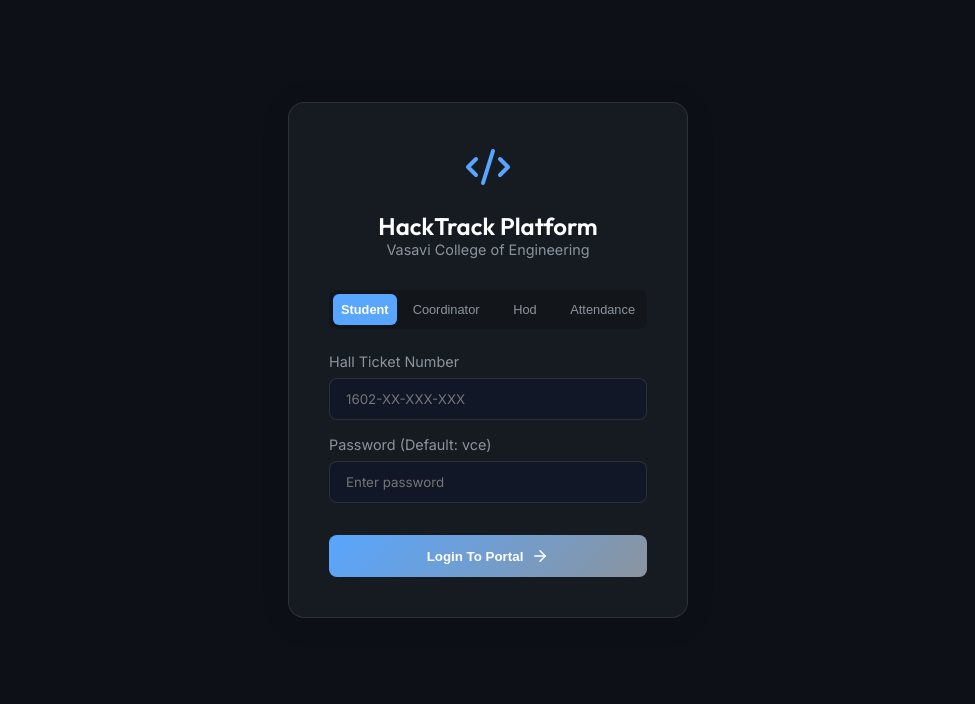
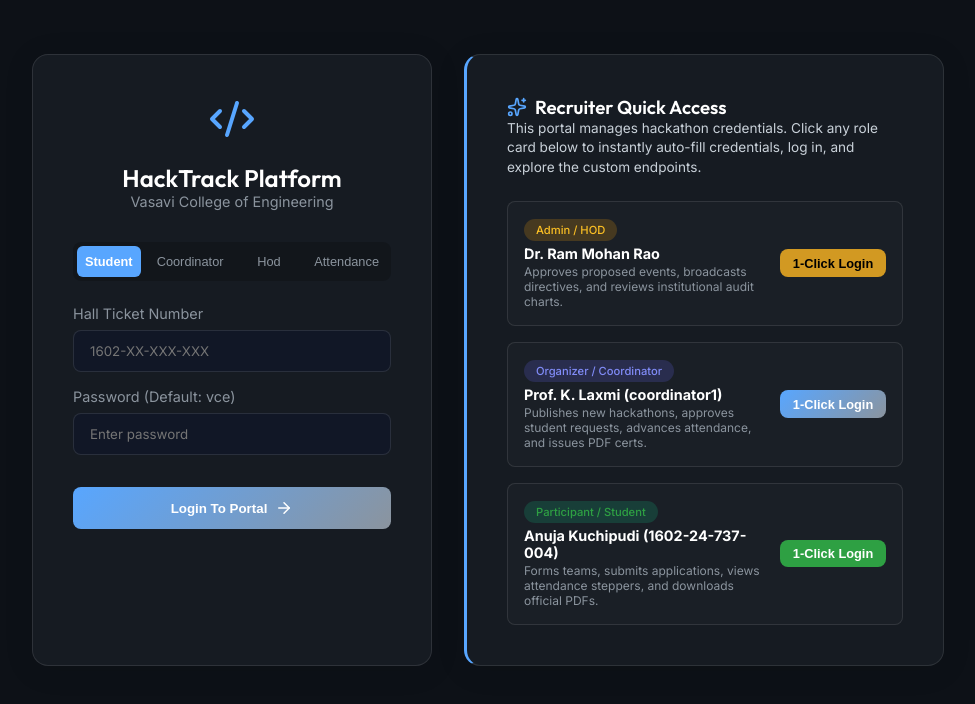
Before and after one commit to Anuja888/Hack_Track, a React app in the folder frontend/: page /login in a window 1280 px wide. Shown: the top 704 px of the page, without its empty margins (152-1127 px from the left). Built offline with nearby package versions, Linux system fonts and the light colour scheme; the HTML template or start-up script is replaced by a standard one.

Commit message:
feat: add side-by-side Recruiter Quick Access panel to login page

```diff
--- a/frontend/src/pages/Login.jsx
+++ b/frontend/src/pages/Login.jsx
@@ -1,7 +1,7 @@
 import React, { useState, useContext } from 'react';
 import { AuthContext } from '../context/AuthContext';
 import { motion } from 'framer-motion';
-import { Code2, ArrowRight } from 'lucide-react';
+import { Code2, ArrowRight, Sparkles } from 'lucide-react';
 
 const Login = () => {
   const [role, setRole] = useState('student');
@@ -19,13 +19,27 @@
     }
   };
 
+  const handleAutoFillAndLogin = async (selectedRole, selectedUser, selectedPass) => {
+    setRole(selectedRole);
+    setUsername(selectedUser);
+    setPassword(selectedPass);
+    setError('');
+    const res = await login(selectedRole, selectedUser, selectedPass);
+    if (!res.success) {
+      setError(res.msg);
+    }
+  };
+
   return (
-    <div style={{ display: 'flex', justifyContent: 'center', alignItems: 'center', minHeight: '90vh' }}>
+    <div style={{ display: 'flex', flexDirection: 'column', alignItems: 'center', justifyContent: 'center', minHeight: '90vh', padding: '1rem' }}>
+      <div style={{ display: 'flex', gap: '2rem', flexWrap: 'wrap', justifyContent: 'center', width: '100%', maxWidth: '950px' }}>
+
+        {/* Left Side: Login Form */}
         <motion.div
           initial={{ opacity: 0, y: 20 }}
           animate={{ opacity: 1, y: 0 }}
           className="glass-panel"
-        style={{ width: '100%', maxWidth: '400px', padding: '2.5rem' }}
+          style={{ width: '100%', maxWidth: '400px', padding: '2.5rem', flex: '1 1 350px' }}
         >
           <div style={{ textAlign: 'center', marginBottom: '2rem' }}>
             <Code2 size={48} color="var(--primary)" style={{ marginBottom: '1rem' }} />
@@ -37,6 +51,7 @@
             {['student', 'coordinator', 'hod', 'attendance'].map(r => (
               <button
                 key={r}
+                type="button"
                 onClick={() => setRole(r)}
                 style={{
                   flex: 1,
@@ -88,6 +103,76 @@
             </button>
           </form>
         </motion.div>
+
+        {/* Right Side: Recruiter Quick Access Guide */}
+        <motion.div
+          initial={{ opacity: 0, y: 20 }}
+          animate={{ opacity: 1, y: 0 }}
+          transition={{ delay: 0.1 }}
+          className="glass-panel"
+          style={{ width: '100%', maxWidth: '480px', padding: '2.5rem', flex: '1 1 400px', borderLeft: '3px solid var(--primary)' }}
+        >
+          <h3 className="mb-2" style={{ display: 'flex', alignItems: 'center', gap: '8px', color: 'var(--text-light)' }}>
+            <Sparkles size={20} color="var(--primary)" /> Recruiter Quick Access
+          </h3>
+          <p className="text-muted" style={{ fontSize: '0.85rem', marginBottom: '1.5rem', lineHeight: '1.4' }}>
+            This portal manages hackathon credentials. Click any role card below to instantly auto-fill credentials, log in, and explore the custom endpoints.
+          </p>
+
+          <div style={{ display: 'flex', flexDirection: 'column', gap: '1rem' }}>
+            {/* HOD Card */}
+            <div style={{ background: 'rgba(255,255,255,0.02)', border: '1px solid var(--border)', borderRadius: '8px', padding: '1rem', display: 'flex', justifyContent: 'space-between', alignItems: 'center', gap: '1rem' }}>
+              <div style={{ flex: 1 }}>
+                <span className="badge badge-warning" style={{ fontSize: '0.7rem', display: 'inline-block', marginBottom: '0.25rem' }}>Admin / HOD</span>
+                <strong style={{ display: 'block', color: 'white', fontSize: '0.9rem' }}>Dr. Ram Mohan Rao</strong>
+                <span style={{ fontSize: '0.75rem', color: 'var(--text-muted)', display: 'block', marginTop: '2px' }}>Approves proposed events, broadcasts directives, and reviews institutional audit charts.</span>
+              </div>
+              <button
+                type="button"
+                className="btn-primary"
+                style={{ padding: '0.4rem 0.8rem', fontSize: '0.8rem', whiteSpace: 'nowrap', width: 'auto', background: 'var(--warning)', color: 'black', fontWeight: 'bold' }}
+                onClick={() => handleAutoFillAndLogin('hod', 'Ram Mohan Rao', 'vce')}
+              >
+                1-Click Login
+              </button>
+            </div>
+
+            {/* Coordinator Card */}
+            <div style={{ background: 'rgba(255,255,255,0.02)', border: '1px solid var(--border)', borderRadius: '8px', padding: '1rem', display: 'flex', justifyContent: 'space-between', alignItems: 'center', gap: '1rem' }}>
+              <div style={{ flex: 1 }}>
+                <span className="badge badge-primary" style={{ fontSize: '0.7rem', display: 'inline-block', marginBottom: '0.25rem' }}>Organizer / Coordinator</span>
+                <strong style={{ display: 'block', color: 'white', fontSize: '0.9rem' }}>Prof. K. Laxmi (coordinator1)</strong>
+                <span style={{ fontSize: '0.75rem', color: 'var(--text-muted)', display: 'block', marginTop: '2px' }}>Publishes new hackathons, approves student requests, advances attendance, and issues PDF certs.</span>
+              </div>
+              <button
+                type="button"
+                className="btn-primary"
+                style={{ padding: '0.4rem 0.8rem', fontSize: '0.8rem', whiteSpace: 'nowrap', width: 'auto', fontWeight: 'bold' }}
+                onClick={() => handleAutoFillAndLogin('coordinator', 'coordinator1', 'vce')}
+              >
+                1-Click Login
+              </button>
+            </div>
+
+            {/* Student Card */}
+            <div style={{ background: 'rgba(255,255,255,0.02)', border: '1px solid var(--border)', borderRadius: '8px', padding: '1rem', display: 'flex', justifyContent: 'space-between', alignItems: 'center', gap: '1rem' }}>
+              <div style={{ flex: 1 }}>
+                <span className="badge badge-success" style={{ fontSize: '0.7rem', display: 'inline-block', marginBottom: '0.25rem' }}>Participant / Student</span>
+                <strong style={{ display: 'block', color: 'white', fontSize: '0.9rem' }}>Anuja Kuchipudi (1602-24-737-004)</strong>
+                <span style={{ fontSize: '0.75rem', color: 'var(--text-muted)', display: 'block', marginTop: '2px' }}>Forms teams, submits applications, views attendance steppers, and downloads official PDFs.</span>
+              </div>
+              <button
+                type="button"
+                className="btn-primary"
+                style={{ padding: '0.4rem 0.8rem', fontSize: '0.8rem', whiteSpace: 'nowrap', width: 'auto', background: 'var(--success)', fontWeight: 'bold' }}
+                onClick={() => handleAutoFillAndLogin('student', '1602-24-737-004', 'vce')}
+              >
+                1-Click Login
+              </button>
+            </div>
+          </div>
+        </motion.div>
+      </div>
     </div>
   );
 };
```
Also changed, not shown: 1 other file (tests, documents, lock files or other folders). Lines whose indentation alone changed are shown as unchanged.
